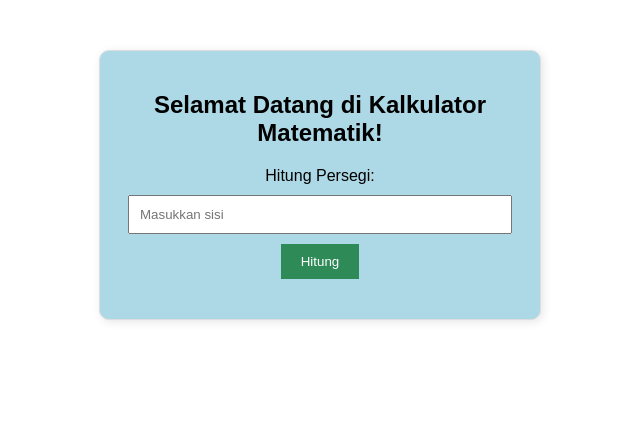
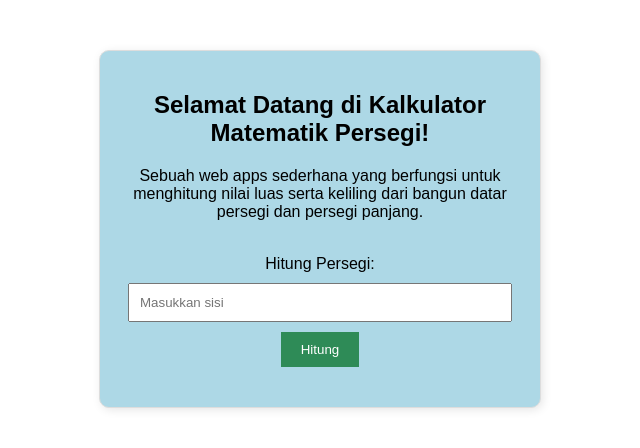
Before and after one commit to revou-fundamental-course/17-mar-25-floweredscent, a plain HTML site: page index.html in a window 1280 px wide. Shown: the whole page, without its empty margins (320-960 px from the left). Drawn offline with Linux system fonts and the light colour scheme.

Commit message:
adding caption

```diff
--- a/index.html
+++ b/index.html
@@ -11,7 +11,13 @@
 
 <body>
     <div class="container">
-        <h2>Selamat Datang di Kalkulator Matematik!</h2>
+        <!--header-->
+        <h2>Selamat Datang di Kalkulator Matematik Persegi!</h2>
+        <p>Sebuah web apps sederhana yang berfungsi untuk menghitung nilai luas serta keliling dari
+            bangun datar persegi dan persegi panjang.
+        </p>
+        <br>
+        <!--Persegi-->
         <label for="sisi">Hitung Persegi:</label>
         <input type="number" id="sisi" placeholder="Masukkan sisi">
         <button onclick="hitungPersegi()">Hitung</button>
```
